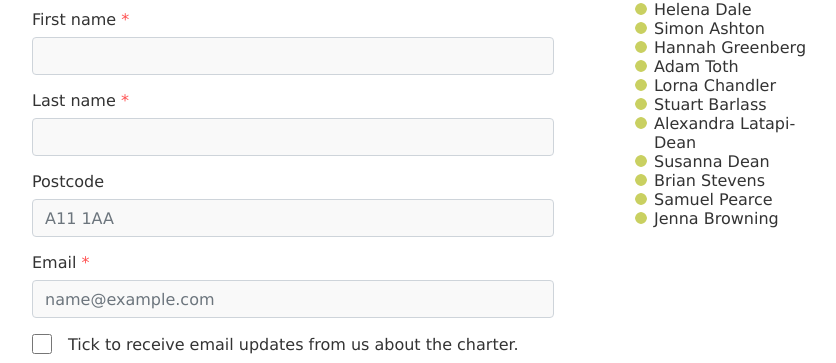
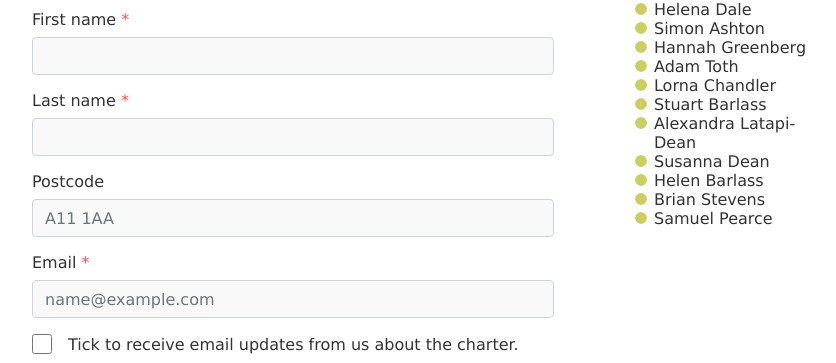
Before and after one commit to winchestercyclingcharter/winchestercyclingcharter.github.io, a Jekyll site: the page built from ind-page.md, in a window 1280 px wide. Shown: the part 576-939 px from the top of the page, without its empty margins (209-1045 px from the left). Built offline with Jekyll 4.4.1, drawn with Linux system fonts in a browser that asks for light colours; nearby versions of some CDN libraries.

Commit message:
Update people.yml

```diff
--- a/_data/people.yml
+++ b/_data/people.yml
@@ -750,3 +750,4 @@
 - { lastname: Thomas, firstname: Kenneth, dt: 20211218-165525-457174 }
 - { lastname: Brook, firstname: Andrew, dt: 20220117-093324-888260 }
 - { lastname: Lamb, firstname: Anthony, dt: 20211218-073202-390764 }
+- { lastname: Barlass, firstname: Helen, dt: 20211108-180756-312395 }
```
